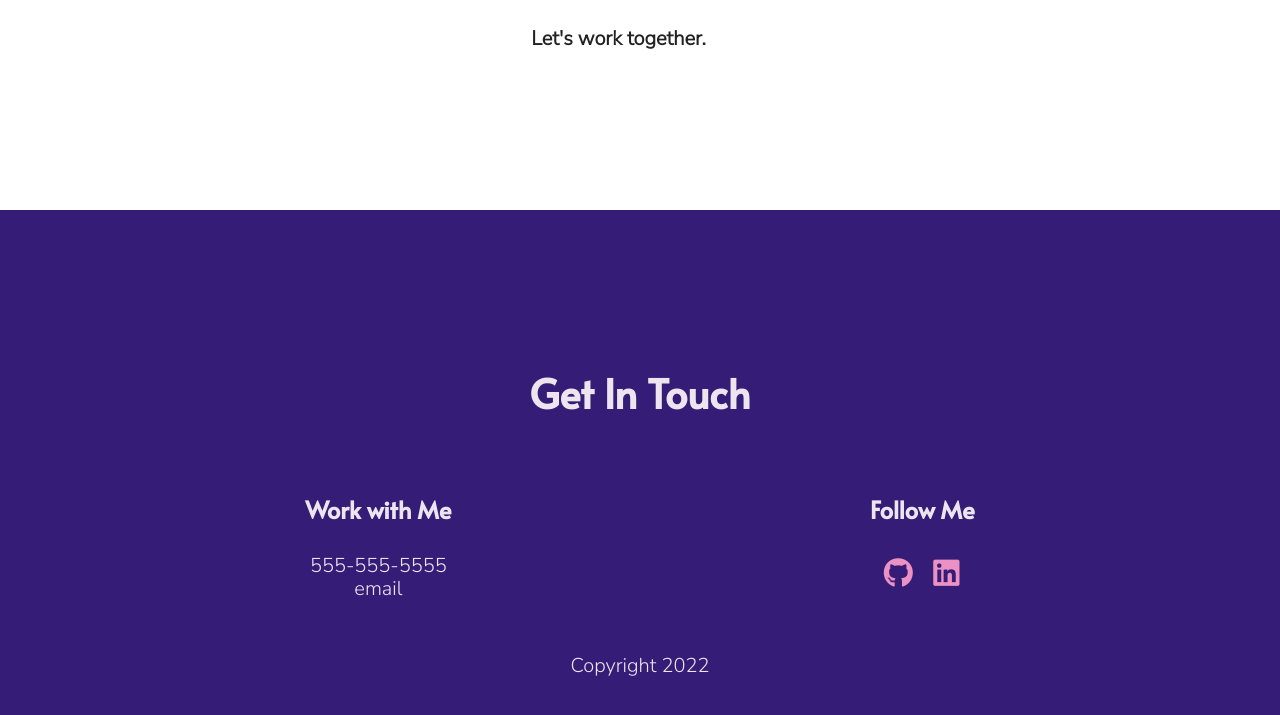
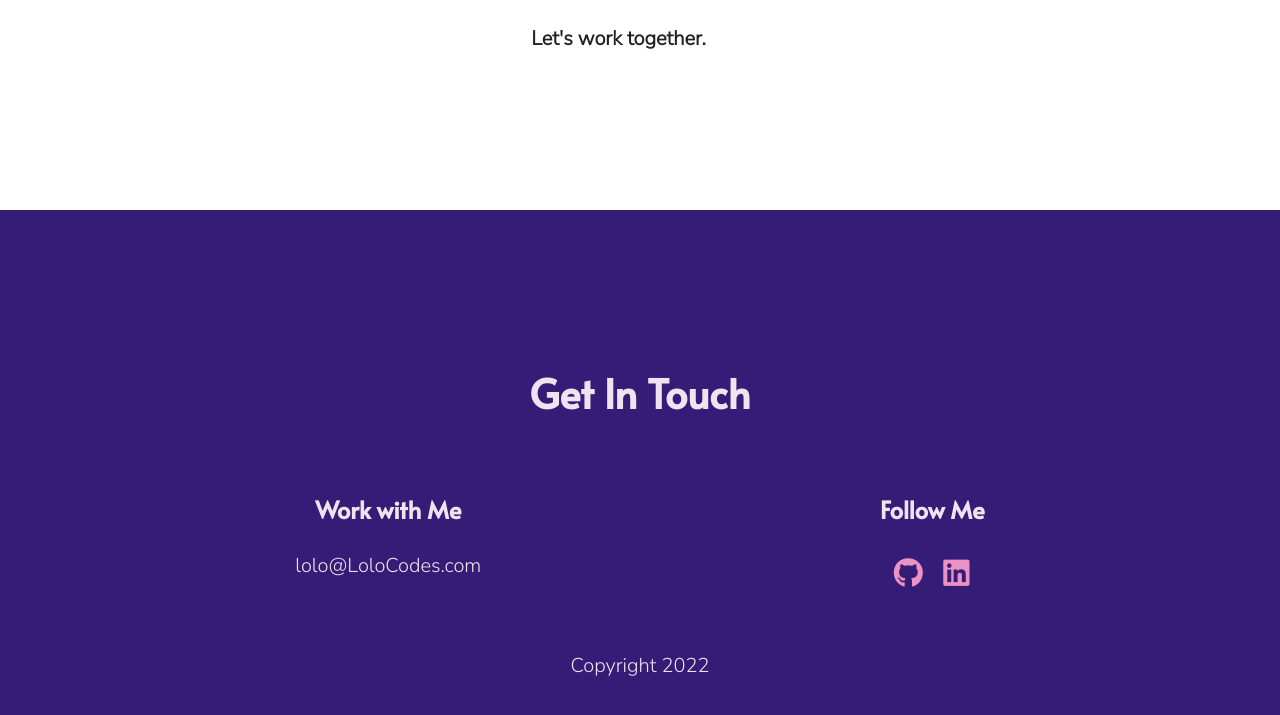
Before and after one commit to LoloCodesNY/milestone-project, a website built with Parcel: page index.html in a window 1280 px wide. Shown: the part 3298-4013 px from the top of the page. Built offline with nearby package versions, Linux system fonts and the light colour scheme.

Commit message:
Added email

```diff
--- a/index.html
+++ b/index.html
@@ -174,8 +174,8 @@
     <div class="contact-wrapper">
       <div class="contact-info">
         <h5>Work with Me</h5>
-        <p>555-555-5555</p>
-        <p>email</p>
+        <!--<p>555-555-5555</p>-->
+        <p>lolo@LoloCodes.com</p>
       </div>
       <div>
         <h5>Follow Me</h5>
```
Also changed, not shown: img/Screenshot 2022-11-22 153750.jpg (deleted).
